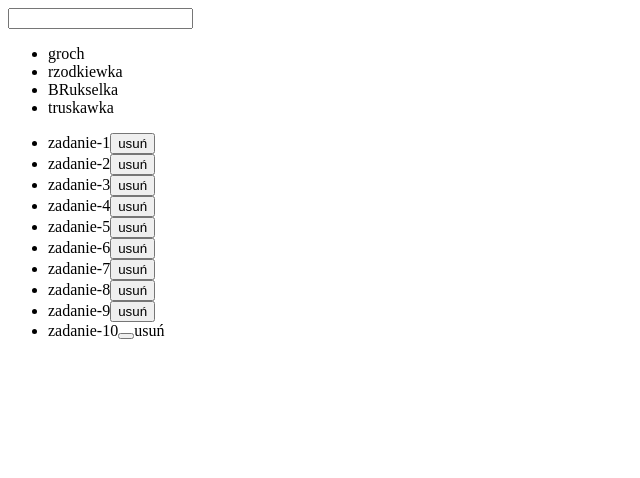
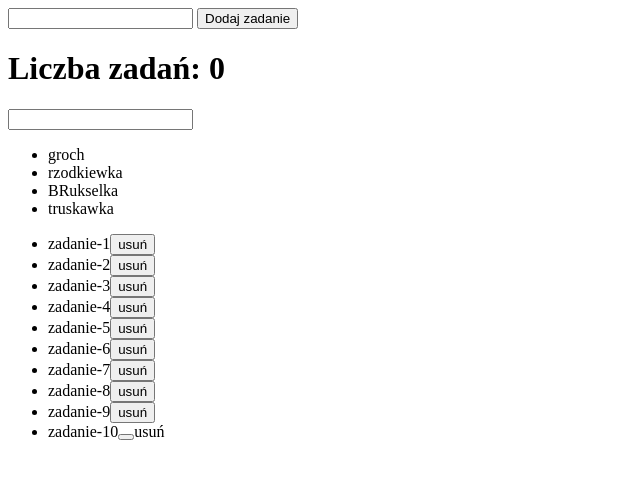
Before and after one commit to Szvejk/ToDoApp, a plain HTML site: page index.html in a window 1280 px wide. Shown: the whole page, without its empty margins (0-640 px from the left). Drawn offline with Linux system fonts and the light colour scheme.

Commit message:
created add

```diff
--- a/index.html
+++ b/index.html
@@ -7,6 +7,15 @@
     <title> Projekt to do list</title>
 </head>
 <body>
+<form action="">
+    <input type="text">
+    <button>Dodaj zadanie</button>
+
+</form>
+<h1>Liczba zadań: <span>0</span>
+</h1>
+
+
 
 <input type="text">
 <ul>
--- a/main.js
+++ b/main.js
@@ -1,3 +1,21 @@
+const form = document.querySelector('form');
+const li = document.querySelector('ul');
+const taskNumber = document.querySelector('h1 span');
+const listItems = document.querySelector('form');
+
+
+
+
+
+
+
+
+
+
+
+
+
+
 
 const input = document.querySelector('input');
 const ul = document.querySelector('ul');
```
